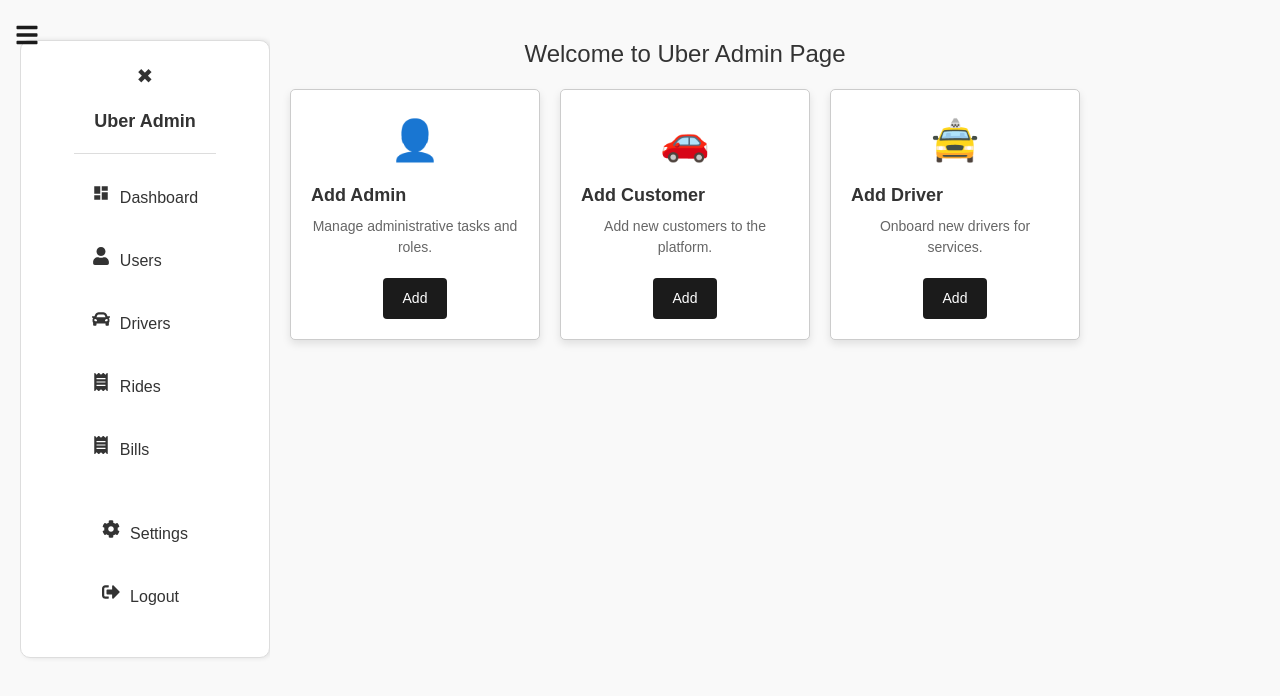
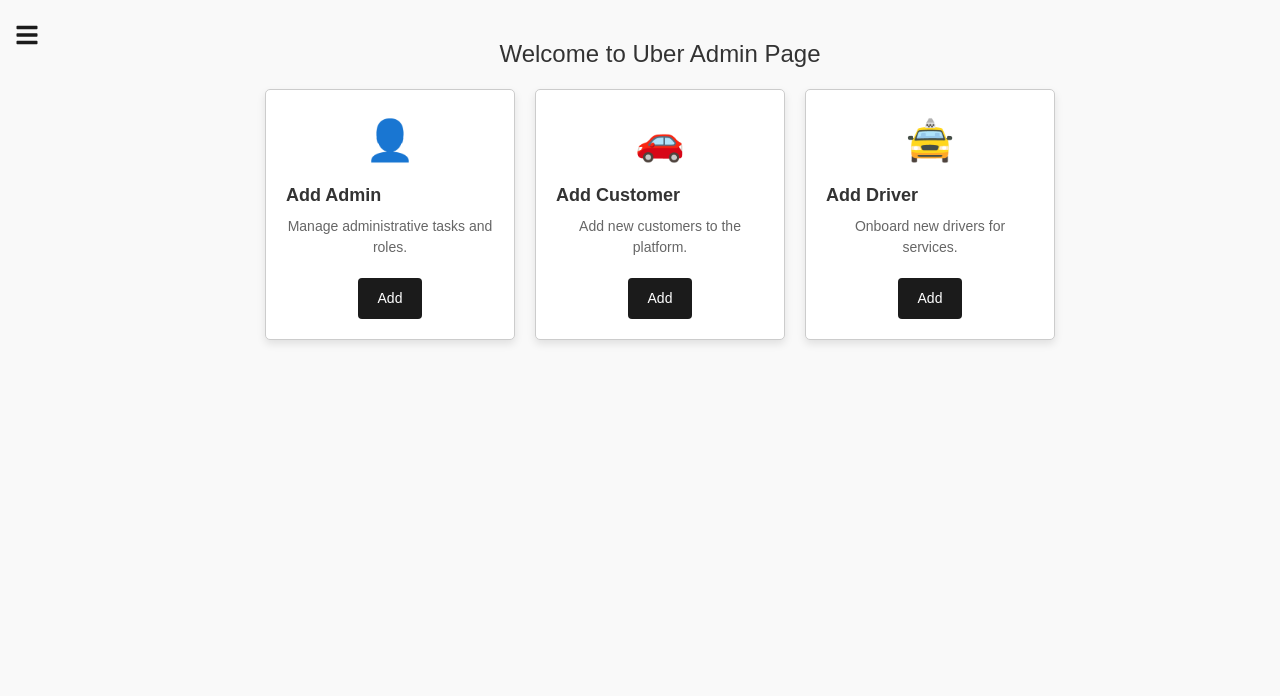
Before and after one commit to kanchNaik/UberSimulation, a React (Create React App) app in the folder Frontend/uberapp/: page /admin/home in a window 1280 px wide. Shown: the top 696 px of the page. Built offline with nearby package versions, Linux system fonts and the light colour scheme.

Commit message:
sidebar fix styling and interactivity

```diff
--- a/Frontend/uberapp/src/components/AdminDashboard/Sidebar.css
+++ b/Frontend/uberapp/src/components/AdminDashboard/Sidebar.css
@@ -1,8 +1,8 @@
-/* Sidebar wrapper */
+
 .sidebar-wrapper {
   position: relative;
   height: 100vh;
-  overflow: hidden; /* Prevent unwanted scrollbars */
+  display: flex;
 }
 
 /* Menu Icon */
@@ -12,64 +12,70 @@
   left: 15px;
   font-size: 24px;
   cursor: pointer;
-  z-index: 1000; /* Ensure it stays above the sidebar */
+  z-index: 1000;
   color: #1b1b1b; /* Dark color for the menu icon */
-  background: none;
-  border: none;
-  outline: none;
 }
 
 /* Sidebar */
 .sidebar {
   height: 100vh; /* Full height */
-  width: 250px; /* Fixed width for the sidebar */
+  width: 225px; /* Set width of sidebar */
   background-color: #fff;
   box-shadow: 2px 0 5px rgba(0, 0, 0, 0.1);
   position: fixed;
   top: 0;
-  left: -250px; /* Fully hidden */
+  left: 0;
   display: flex;
   flex-direction: column;
-  transition: left 0.3s ease-in-out; /* Smooth transition */
+  transform: translateX(-130%); /* Fully hidden */
+  transition: transform 0.3s ease-in-out; /* Smooth transition */
   z-index: 999;
 }
 
 /* Open state */
 .sidebar.open {
-  left: 0; /* Fully visible */
+  transform: translateX(0); /* Fully visible */
+  height: 100vh; /* Full height */
 }
 
 /* Sidebar header */
 .sidebar-header {
   display: flex;
-  justify-content: space-between; /* Align header text and close button */
+  justify-content: space-between; /* Position X to the top-right */
   align-items: center;
   padding: 20px;
-  background-color: #fff;
+  background-color: #fff; /* Match background color */
   border-bottom: 1px solid #ddd;
+  position: sticky; /* Ensures header stays at the top */
+  top: 0;
+  z-index: 100;
 }
 
 .sidebar-header h2 {
   font-size: 18px;
   font-weight: bold;
   color: #333;
-  margin: 0;
 }
 
 /* Close button */
 .close-sidebar {
+  position: absolute; /* Make it relative to the sidebar */
+  top: 15px; /* Adjust the vertical position */
+  right: 15px; /* Adjust the horizontal position */
   background: none;
   border: none;
-  font-size: 20px; /* Larger font size for better visibility */
+  font-size: 24px; /* Adjust font size for better visibility */
   cursor: pointer;
-  color: #333;
+  color: #333; /* Match sidebar's text color */
+  z-index: 1000; /* Ensure it stays on top of sidebar content */
 }
+
 
 /* Sidebar options */
 .sidebar-options {
   padding: 20px;
   flex: 1; /* Take up remaining space */
-  overflow-y: auto; /* Enable scrolling if content overflows */
+  overflow-y: auto; /* Enable vertical scrolling if content overflows */
 }
 
 .sidebar ul {
@@ -102,7 +108,14 @@
   font-size: 18px;
 }
 
-/* Prevent body overflow */
+/* Sidebar footer */
+.sidebar-footer {
+  padding: 20px;
+  border-top: 1px solid #ddd;
+  margin-top: auto; /* Push footer to the bottom */
+}
+
+/* Sidebar fully hidden */
 body {
-  overflow-x: hidden; /* Prevent horizontal scrolling */
+  overflow-x: hidden; /* Prevent horizontal scrolling when sidebar is hidden */
 }
```
Also changed, not shown: Frontend/uberapp/src/components/AdminDashboard/Sidebar.js (+4 -4 lines).
